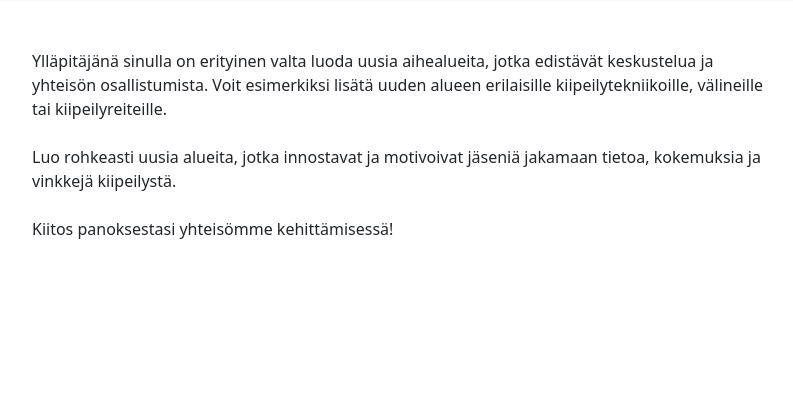
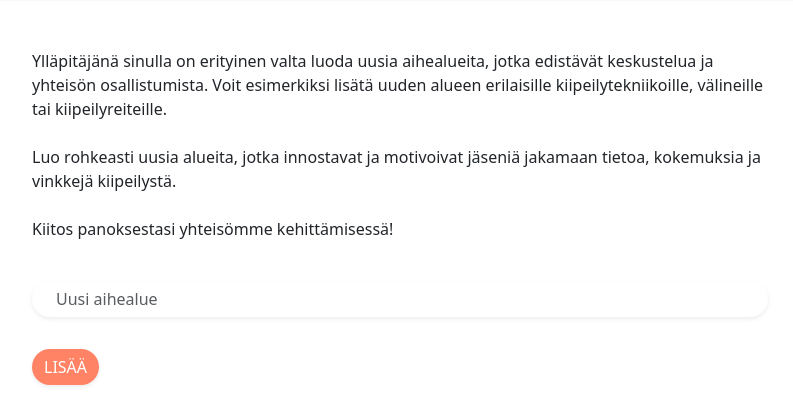
Before and after one commit to sonjaolkkonen/keskustelusovellus, a Flask app: template templates/topic.html in a window 1280 px wide. Shown: the part 394-803 px from the top of the page, without its empty margins (50-843 px from the left). Before the commit the page ends 633 px from the top, so only its background shows below. Run offline with Flask 3, Linux system fonts and the light colour scheme; the template is opened without the code that fills it, so the values that code supplies are empty.

Commit message:
add functionality to add new topics

```diff
--- a/templates/topic.html
+++ b/templates/topic.html
@@ -53,6 +53,14 @@
                     <br><br>
                     Kiitos panoksestasi yhteisömme kehittämisessä!
                 </p>
+                <br>
+                <form action="/create_topic" method="POST">
+                    <div class="form-group mb-3">
+                        <input type="text" name="topic" placeholder="Uusi aihealue" required="" autofocus="" class="form-control rounded-pill border-0 shadow-sm px-4">
+                        <br>
+                        <button type="submit" class="btn btn-primary text-uppercase rounded-pill mb-2 mt-2 border-0 shadow-sm">Lisää</button>
+                        <input type="hidden" name="csrf_token" value="{{ session.csrf_token }}">
+                    </div>
             </div>
     </body>
 </html>
```
